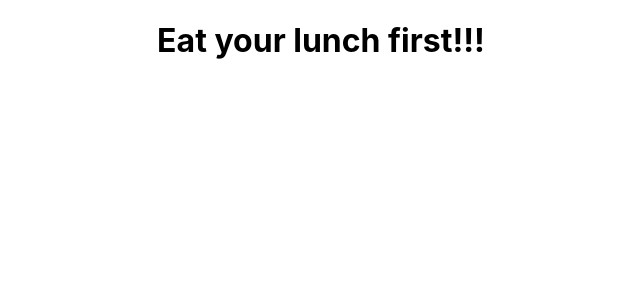
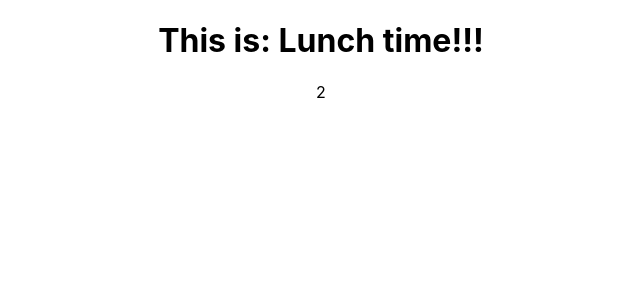
Before and after one commit to noribang/07_react_components_props, a React (Create React App) app: page / in a window 1280 px wide. Shown: the top 300 px of the page, without its empty margins (319-959 px from the left). Built offline with nearby package versions, Linux system fonts and the light colour scheme.

Commit message:
Added variables to pass into curly braces.

```diff
--- a/src/index.js
+++ b/src/index.js
@@ -9,9 +9,15 @@ import reportWebVitals from './reportWebVitals';
 //     <App />
 //   );
 
+
+const greeting = "Lunch time!!!"
+const className = "App"
 // JSX - JavaScript XML
 // Babel transpiles JSX to JavaScript.
-const element = <h1 id="header" className="App">Eat your lunch first!!!</h1>;
+const element = <div>
+                  <h1 id="header" className={className}>This is: {greeting}</h1>
+                  <p className={className}>{1 + 1}</p>
+                </div>
 
 const root = ReactDOM.createRoot(document.getElementById('root'));
 root.render(
```
